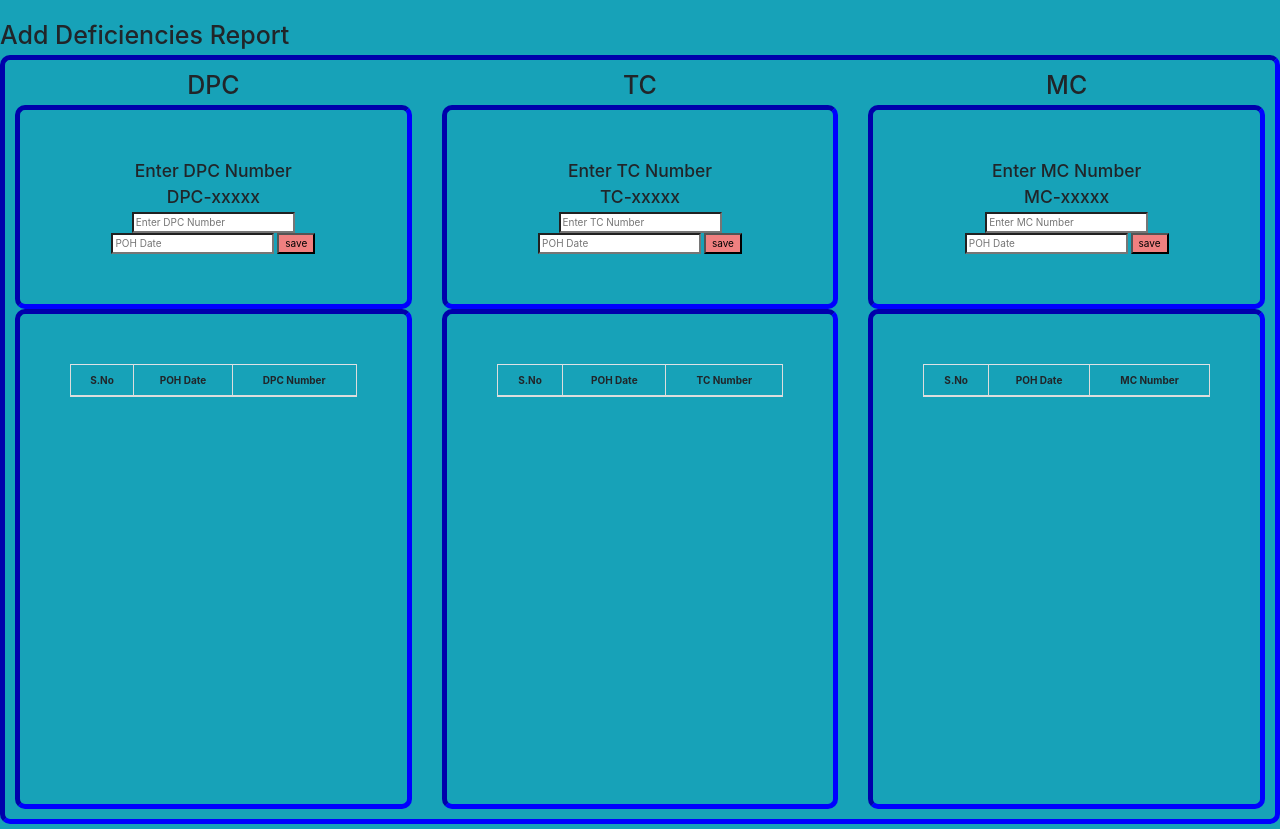
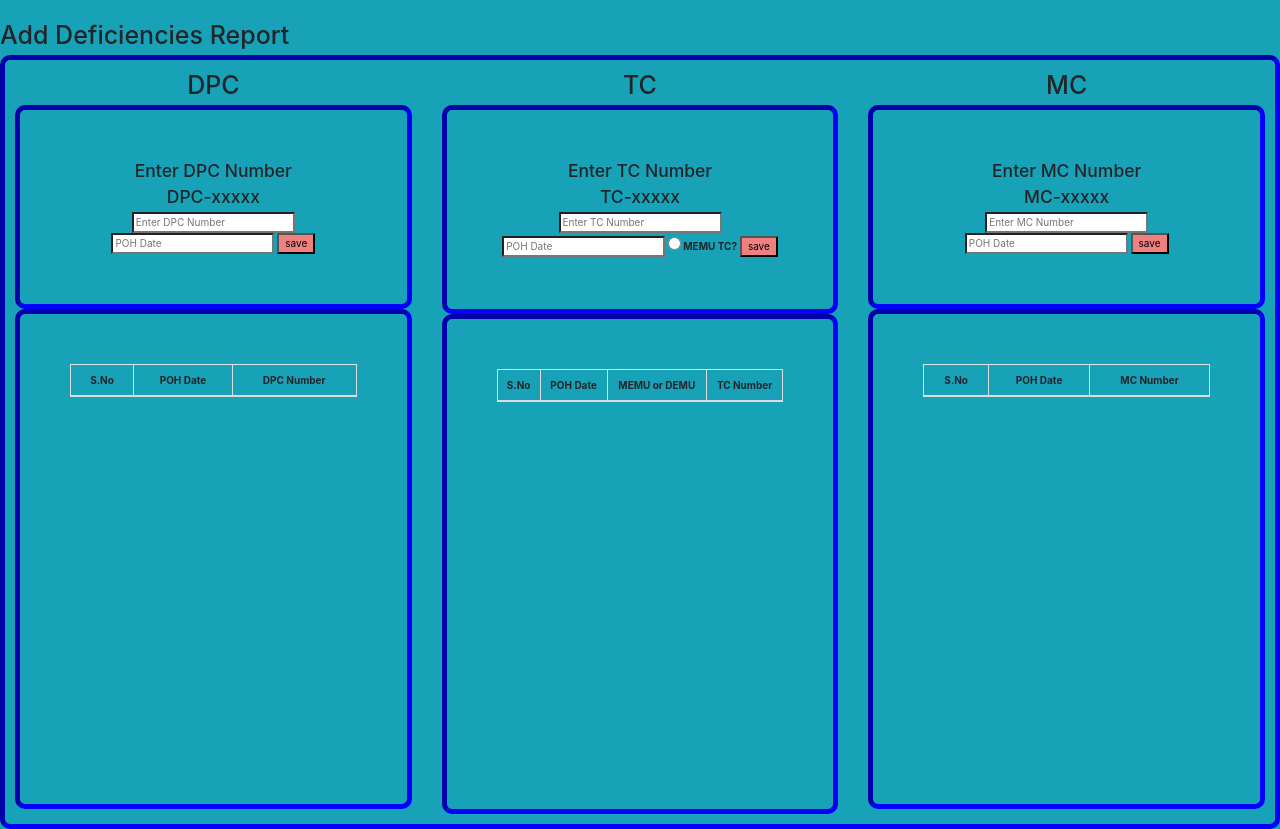
Before and after one commit to vinaykumar1908/cbw, a Django app: template templates/deficiencies/defhome.html in a window 1280 px wide. Shown: the part 62-891 px from the top of the page. Run offline with Django 3.2, Linux system fonts and the light colour scheme; the template is opened without the code that fills it, so the values that code supplies are empty; some libraries are stand-ins or nearby versions.

Commit message:
MEMUvsDEMU in TC

```diff
--- a/defi/models.py
+++ b/defi/models.py
@@ -18,6 +18,7 @@ class TC(models.Model):
     TCName = models.CharField(max_length=100, unique=True)
     Date = models.DateTimeField(default=timezone.now)
     POHDate = models.DateField(null=True, blank=True)
+    Memu = models.BooleanField(default='False', blank=True)
     author = models.ForeignKey(
         settings.AUTH_USER_MODEL, on_delete=models.DO_NOTHING, null=True, related_name='tcauth')
 
--- a/templates/deficiencies/defhome.html
+++ b/templates/deficiencies/defhome.html
@@ -83,6 +83,7 @@ CBW - Deficiencies Report List
           });
         });
       </script>
+      <label><input type=radio  name="Memu" id="Memu" > MEMU TC?</label>
         <input type="submit" value="save" style="background-color: lightcoral; color:black" />
     </form>
 
@@ -96,6 +97,7 @@ CBW - Deficiencies Report List
       <tr>
         <th>S.No</th>
         <th>POH Date</th>
+        <th>MEMU or DEMU</th>
         <th>TC Number</th>
       </tr>
     </thead>
@@ -104,6 +106,11 @@ CBW - Deficiencies Report List
       <tr class='danger'>
         <td class='text-primary'>{{forloop.counter}}</td>
         <td class='text-primary'>{{object.POHDate}}</td>
+        {%if object.Memu == False%}
+        <td class='text-primary'>DEMU</td>
+        {%else%}
+        <td class='text-primary'>MEMU</td>
+        {%endif%}
         <td class='text-primary'><a href="{%url 'showTCdet' object.pk %}">{{object.TCName}}</a></td>
       </tr>
     </tbody>
--- a/templates/deficiencies/tcdefdet.html
+++ b/templates/deficiencies/tcdefdet.html
@@ -8,7 +8,7 @@
 
 {%block content%}
 <div class="center">
-<h1>Deficiencies Report of {{ object.TCName }}. POH Date {{ object.POHDate}}</h1>
+<h1>Deficiencies Report of {%if object.Memu == True%} MEMU {%elif object.Memu == False %} DEMU {%endif%} {{ object.TCName }}. POH Date {{ object.POHDate}}</h1>
 </div>
 <div class="row center">
     <div class="col center2">
```
Also changed, not shown: defi/views.py (+9 -1 lines), defi/migrations/0021_tc_memu.py (added).
